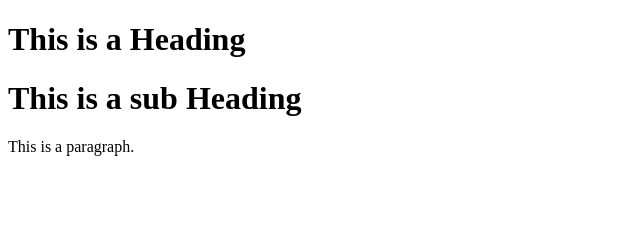
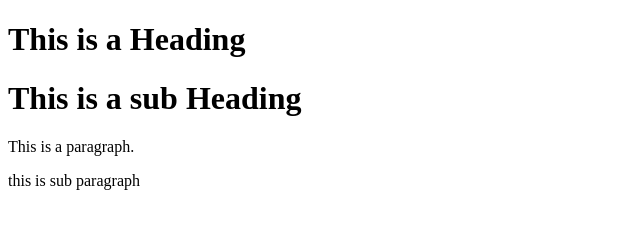
Before and after one commit to nandinisingasani/git_learning, a plain HTML site: page index.html in a window 1280 px wide. Shown: the whole page, without its empty margins (0-640 px from the left). Drawn offline with Linux system fonts and the light colour scheme.

Commit message:
Update index.html

```diff
--- a/index.html
+++ b/index.html
@@ -8,6 +8,7 @@
 <h1>This is a Heading</h1>
   <h1>This is a sub Heading</h1>
 <p>This is a paragraph.</p>
+  <p> this is sub paragraph </p>
 
 </body>
 </html
```
